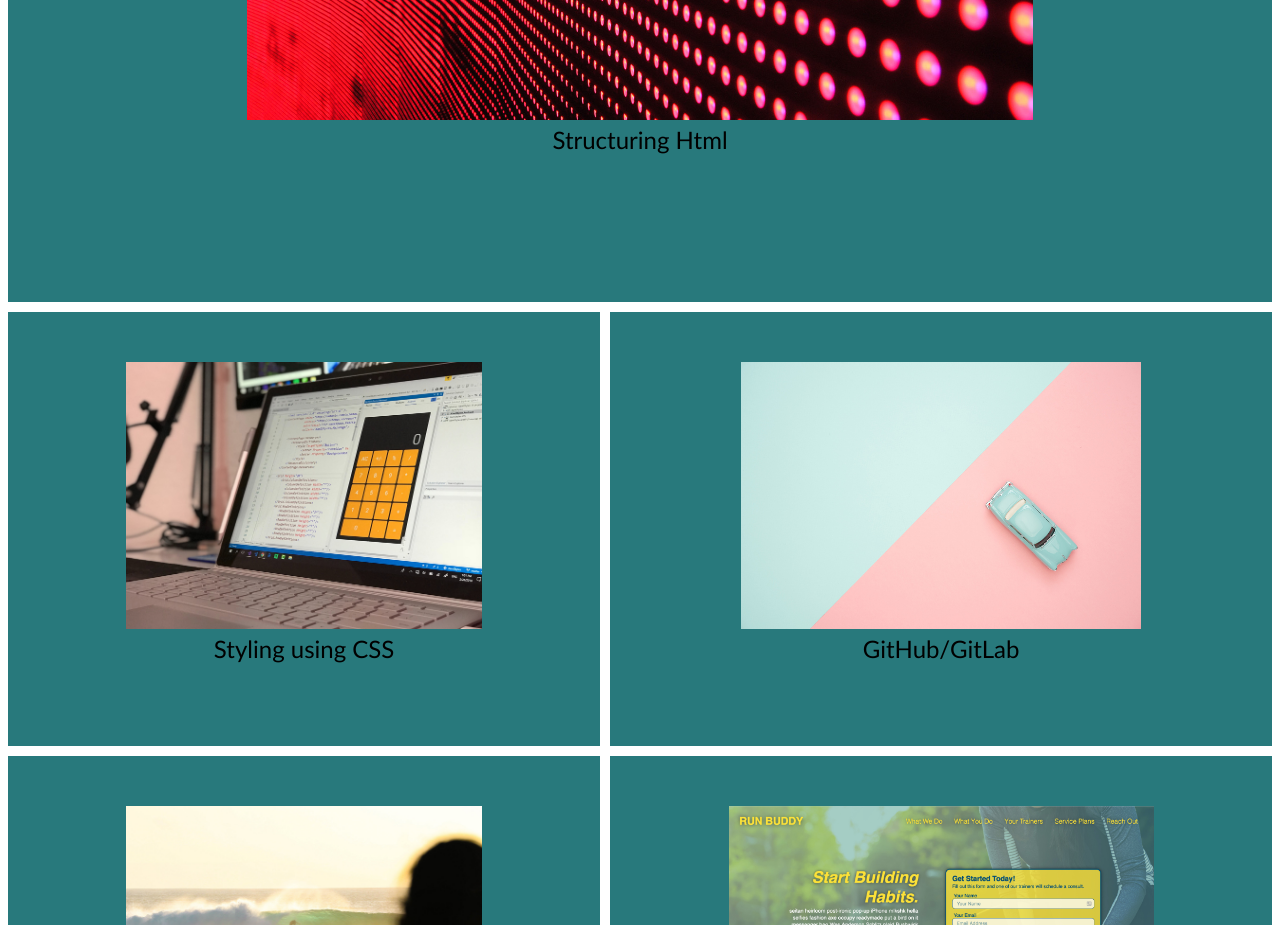
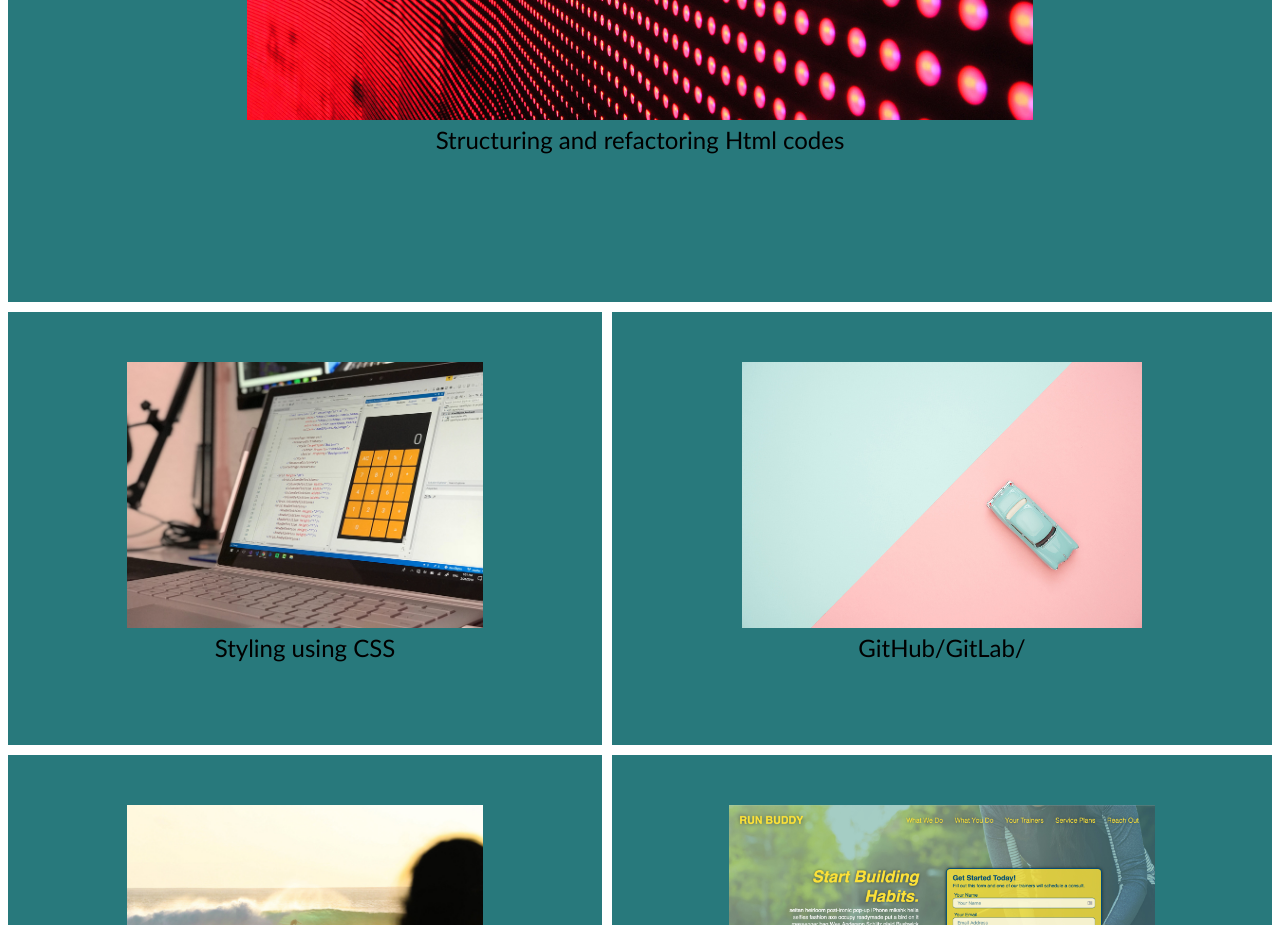
Before and after one commit to Djam88/djamels-portfolio, a plain HTML site: page index.html in a window 1280 px wide. Shown: the part 1300-2225 px from the top of the page. Drawn offline with Linux system fonts and the light colour scheme.

Commit message:
rewording html grid item task box

```diff
--- a/index.html
+++ b/index.html
@@ -51,7 +51,7 @@
         <div class="grid-container">
             <div class="grid-item grid-item-1">
               <img id="html-background" src="./images/02-portfolio-1.jpg" alt="Html Image">
-              <div class="task-box">Structuring Html</div>
+              <div class="task-box">Structuring and refactoring Html codes</div>
             </div>
             <div class="grid-item grid-item-2">
               <img src="./images/02-portfolio-2.jpg"alt="CSS Image">
@@ -59,7 +59,7 @@
             </div>
             <div class="grid-item grid-item-3">
               <img src="./images/02-portfolio-3.jpg" alt="GitHub/GitLab Image">
-              <div class="task-box">GitHub/GitLab</div>
+              <div class="task-box">GitHub/GitLab/</div>
             </div>
             <div class="grid-item grid-item-4">
               <img src="./images/02-portfolio-4.jpg" alt="UI Image">
```
